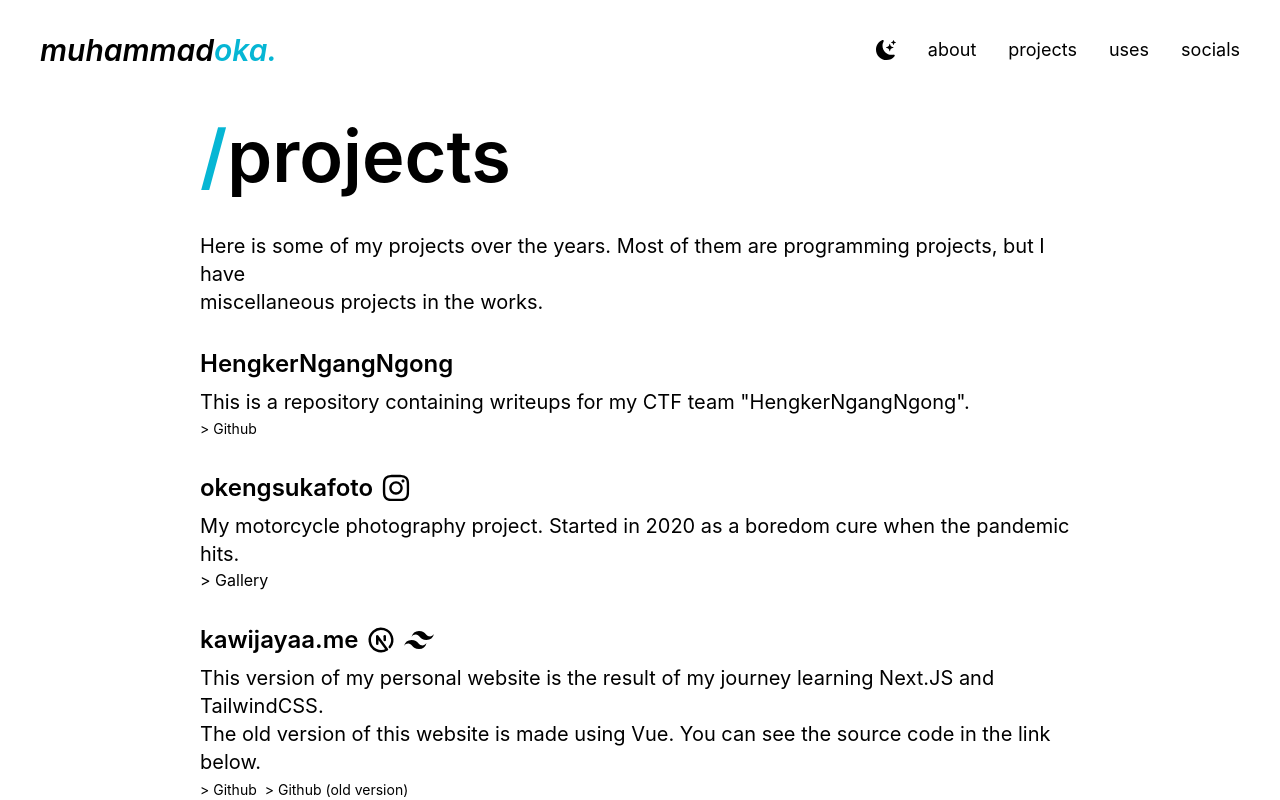
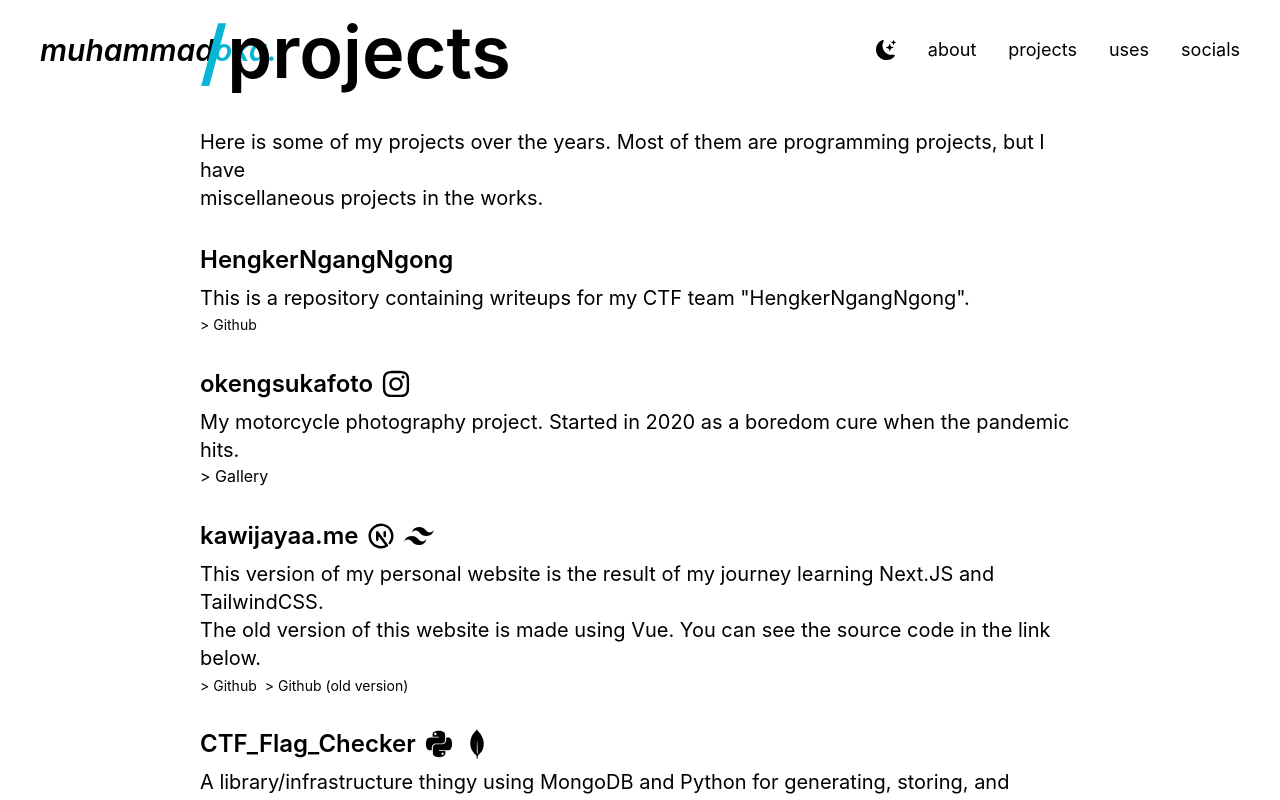
Before and after one commit to kawijayaa/muhammadoka.dev, a Next.js app: page /projects in a window 1280 px wide. Shown: the top 800 px of the page. Built offline with nearby package versions, Linux system fonts and the light colour scheme.

Commit message:
fix mobile responsiveness

```diff
--- a/pages/about/index.js
+++ b/pages/about/index.js
@@ -10,7 +10,7 @@ export default function About() {
 
       <main className="bg-white px-10 dark:bg-gray-900">
         <section className="xxs:min-h-[calc(100vh-60px)] xs:min-h-[calc(100vh-64px)] sm:min-h-[calc(100vh-100px)]">
-          <div className="text-black sm:px-10 md:px-40 dark:text-white flex xxs:h-[calc(100vh-120px)] xs:min-h-[calc(100vh-64px)] sm:h-[calc(100vh-200px)] items-center">
+          <div className="text-black sm:px-10 md:px-40 dark:text-white flex h-[calc(100vh-128px)] items-center">
             <div>
               <h1 className="xxs:text-5xl sm:text-8xl font-semibold pb-5"><span className="text-cyan-500">/</span>about</h1>
               <p className="xxs:text-md sm:text-xl">
--- a/pages/projects/index.js
+++ b/pages/projects/index.js
@@ -12,8 +12,8 @@ export default function Projects() {
         <link rel="icon" href="/favicon.ico" />
       </Head>
       <main className="bg-white px-10 dark:bg-gray-900">
-        <section className="xxs:min-h-screen xxs:py-10 lg:py-0 lg:pt-5 sm:min-h-[calc(100vh-60px)] xl:min-h-[calc(100vh-100px)]">
-          <div className="text-black sm:px-10 md:px-40 dark:text-white flex items-center">
+        <section className="xxs:min-h-screen xxs:py-10 lg:py-8 sm:min-h-[calc(100vh-60px)] lg:min-h-[calc(100vh-100px)]">
+          <div className="text-black sm:px-10 md:px-40 dark:text-white flex items-center xl:h-[calc(100vh-200px)]">
             <div>
               <h1 className="xxs:text-5xl sm:text-7xl font-semibold xxs:pb-5 xs:pb-10"><span className="text-cyan-500">/</span>projects</h1>
               <p className="xxs:text-md xs:text-xl">Here is some of my projects over the years. Most of them are programming projects, but I have<br></br>miscellaneous projects in the works.</p>
--- a/pages/socials/index.js
+++ b/pages/socials/index.js
@@ -10,7 +10,7 @@ export default function Socials() {
       </Head>
       <main className="bg-white px-10 dark:bg-gray-900">
         <section className="xxs:min-h-[calc(100vh-60px)] xs:min-h-[calc(100vh-64px)] xl:min-h-[calc(100vh-100px)]">
-          <div className="text-black sm:px-10 md:px-40 dark:text-white flex xxs:h-[calc(100vh-60px)] xs:h-[calc(100vh-64px)] xl:h-[calc(100vh-100px)] items-center">
+          <div className="text-black sm:px-10 md:px-40 dark:text-white flex h-[calc(100vh-100px)] items-center">
             <div>
               <h1 className="xxs:text-6xl sm:text-8xl font-semibold xxs:pb-3 sm:pb-5"><span className="text-cyan-500">/</span>socials</h1>
               <p className="xxs:text-lg xs:text-xl">This is where you can contact me for questions or business enquiries.</p>
```
